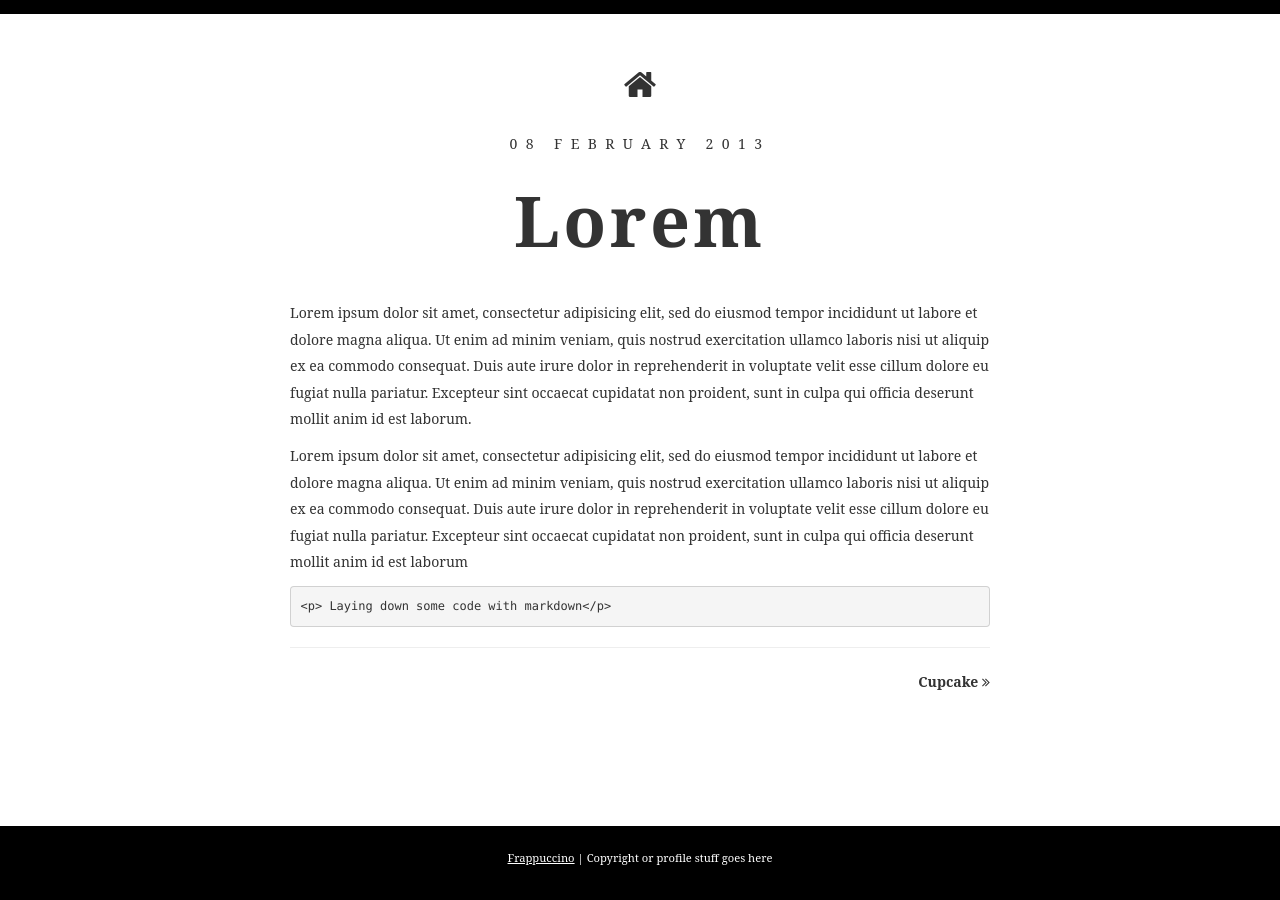
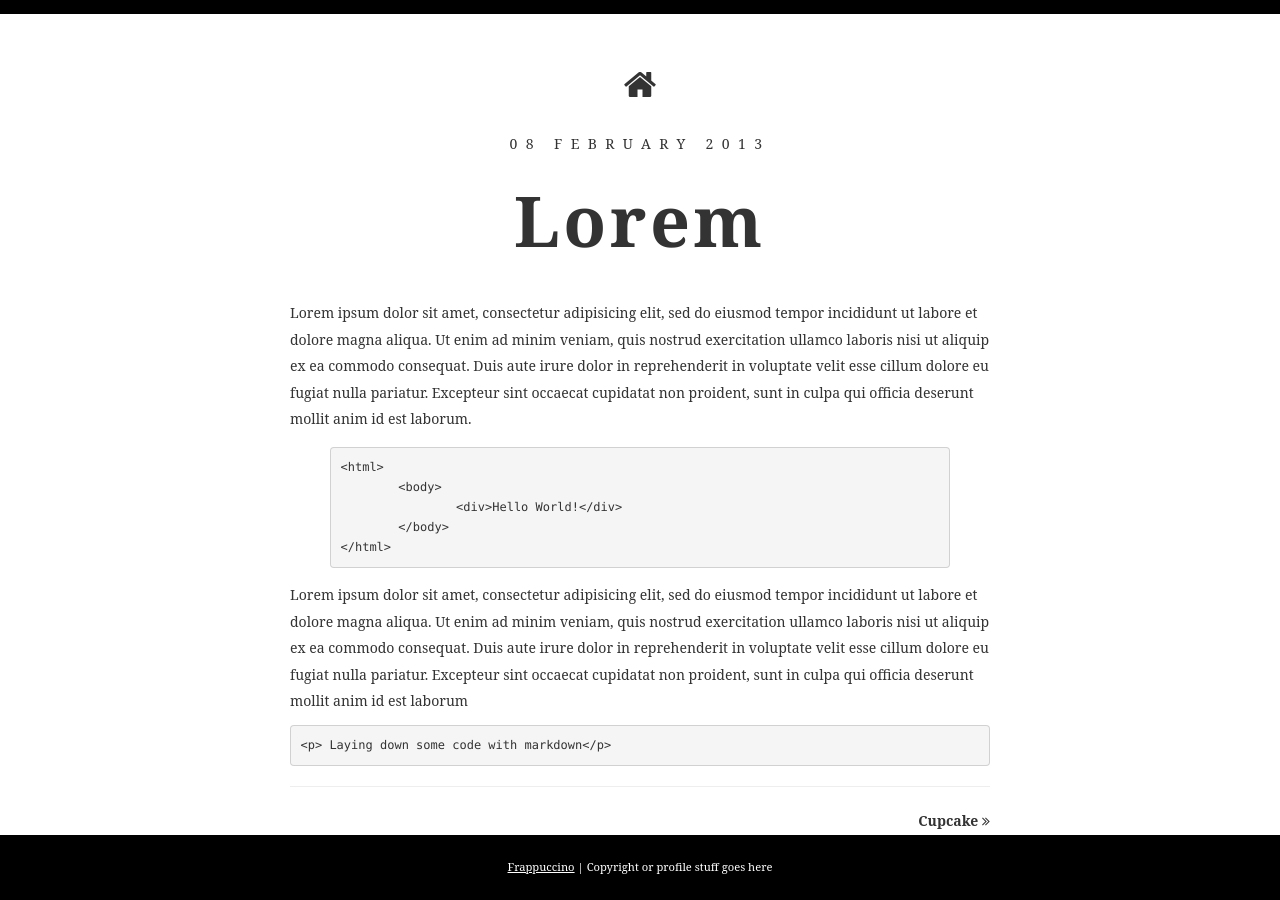
Before and after one commit to yusufnb/yusufnb.github.io, a Jekyll site: the page built from _posts/2013-02-08-firstpost.md, in a window 1280 px wide. Built offline with Jekyll 4.4.1, drawn with Linux system fonts in a browser that asks for light colours; some web fonts are replaced.

Commit message:
Highlight

```diff
--- a/_posts/2013-02-08-firstpost.md
+++ b/_posts/2013-02-08-firstpost.md
@@ -5,6 +5,14 @@ title: Lorem
 
 Lorem ipsum dolor sit amet, consectetur adipisicing elit, sed do eiusmod tempor incididunt ut labore et dolore magna aliqua. Ut enim ad minim veniam, quis nostrud exercitation ullamco laboris nisi ut aliquip ex ea commodo consequat. Duis aute irure dolor in reprehenderit in voluptate velit esse cillum dolore eu fugiat nulla pariatur. Excepteur sint occaecat cupidatat non proident, sunt in culpa qui officia deserunt mollit anim id est laborum.
 
+{% highlight html %}
+<html>
+	<body>
+		<div>Hello World!</div>
+	</body>
+</html>
+{% endhighlight %}
+
 Lorem ipsum dolor sit amet, consectetur adipisicing elit, sed do eiusmod tempor incididunt ut labore et dolore magna aliqua. Ut enim ad minim veniam, quis nostrud exercitation ullamco laboris nisi ut aliquip ex ea commodo consequat. Duis aute irure dolor in reprehenderit in voluptate velit esse cillum dolore eu fugiat nulla pariatur. Excepteur sint occaecat cupidatat non proident, sunt in culpa qui officia deserunt mollit anim id est laborum
 
 	<p> Laying down some code with markdown</p>
```
